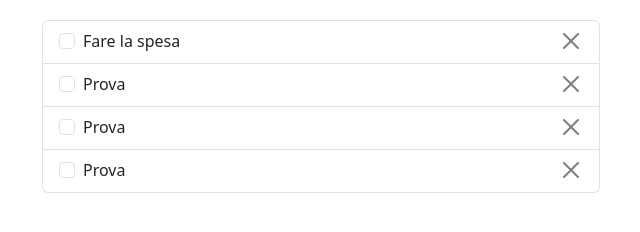
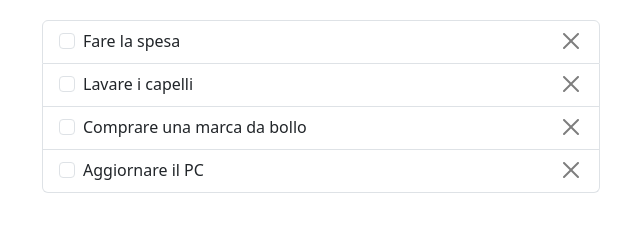
Before and after one commit to emilianogastaldo/vue-todolist, a plain HTML site: page index.html in a window 1280 px wide. Shown: the part 138-370 px from the top of the page, without its empty margins (319-959 px from the left). Drawn offline with nearby package versions, Linux system fonts and the light colour scheme.

Commit message:
created list with vue

```diff
--- a/index.html
+++ b/index.html
@@ -25,38 +25,11 @@
                 <h1 class="my-4">BOOLEAN TODO LIST</h1>
                 <h2>Cose da fare</h2>
                 <ul class="list-group w-50 mx-auto my-4">
-                    <li class="list-group-item d-flex justify-content-between">
+                    <li v-for="task in tasks" class="list-group-item d-flex justify-content-between">
                         <div class="form-check">
                             <label class="form-check-label">
                                 <input class="form-check-input" type="checkbox">
-                                {{tasks[0].text}}
-                            </label>
-                        </div>
-                        <button type="button" class="btn-close" aria-label="Close"></button>
-                    </li>
-                    <li class="list-group-item d-flex justify-content-between">
-                        <div class="form-check">
-                            <label class="form-check-label">
-                                <input class="form-check-input" type="checkbox">
-                                Prova
-                            </label>
-                        </div>
-                        <button type="button" class="btn-close" aria-label="Close"></button>
-                    </li>
-                    <li class="list-group-item d-flex justify-content-between">
-                        <div class="form-check">
-                            <label class="form-check-label">
-                                <input class="form-check-input" type="checkbox">
-                                Prova
-                            </label>
-                        </div>
-                        <button type="button" class="btn-close" aria-label="Close"></button>
-                    </li>
-                    <li class="list-group-item d-flex justify-content-between">
-                        <div class="form-check">
-                            <label class="form-check-label">
-                                <input class="form-check-input" type="checkbox">
-                                Prova
+                                {{task.text}}
                             </label>
                         </div>
                         <button type="button" class="btn-close" aria-label="Close"></button>
```
